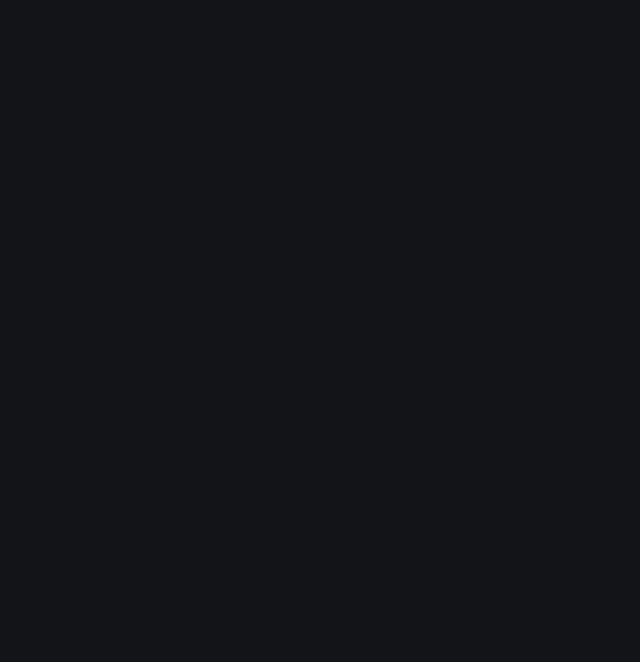
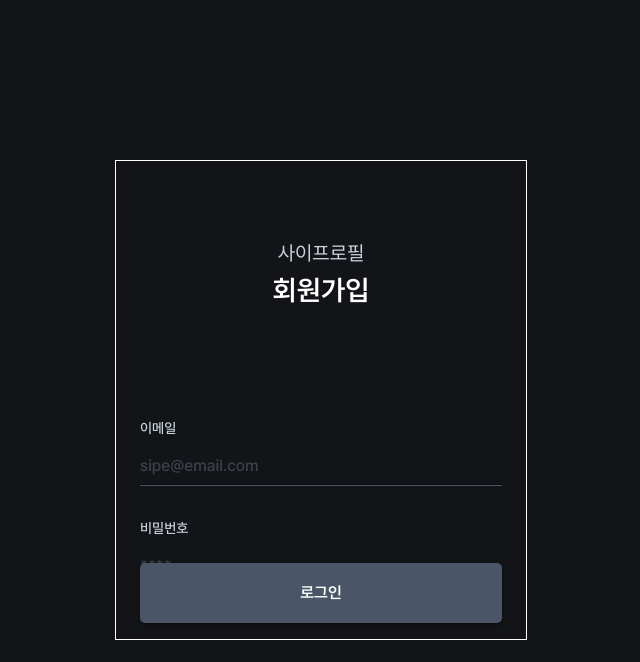
Before and after one commit to sipe-team/sipethon-3_6_siprofile_web, a React (Vite) app in the folder siprofile_web/: page /sign-in in a window 1280 px wide. Before the commit this address had no page. Shown: the top 662 px of the page, without its empty margins (319-959 px from the left). Built offline with nearby package versions, Linux system fonts and the light colour scheme.

Commit message:
feature: 로그인 화면 1차 UI 구현

```diff
--- /dev/null
+++ b/siprofile_web/src/components/Form.tsx
@@ -0,0 +1,30 @@
+import styled from '@emotion/styled';
+import { Typography, TextField, TextFieldProps, Theme } from '@mui/material';
+
+const FormLabel = styled(Typography, { shouldForwardProp: (props) => props !== 'isFocused' })<{
+  isFocused?: boolean;
+}>(({ theme, isFocused }) => {
+  const { palette } = theme as Theme;
+  return {
+    marginBottom: '8px',
+    color: isFocused ? palette.primary.main : palette.grey[600],
+  };
+});
+
+type FormProps = {
+  isFocused?: boolean;
+  label: string;
+} & Omit<TextFieldProps, 'label'>;
+
+const Form = ({ isFocused, label, ...props }: FormProps) => {
+  return (
+    <>
+      <FormLabel variant="body2" isFocused={isFocused}>
+        {label}
+      </FormLabel>
+      <TextField {...props} fullWidth variant="standard" />
+    </>
+  );
+};
+
+export default Form;
--- a/siprofile_web/src/components/PageContainer.tsx
+++ b/siprofile_web/src/components/PageContainer.tsx
@@ -4,15 +4,18 @@ import { ArrowLeftIcon } from '../assets';
 
 type PageContainerProps = {
   children: ReactElement | ReactElement[];
+  pageHistory: Array<ReactElement | ReactElement[]>;
 };
 
-const PageContainer = ({ children }: PageContainerProps) => {
+const PageContainer = ({ pageHistory, children }: PageContainerProps) => {
   return (
     <Box display={'flex'} flexDirection={'column'} alignItems={'center'}>
       <Box width="100%" height="64px" p="16px 24px">
-        <IconButton>
-          <ArrowLeftIcon />
-        </IconButton>
+        {pageHistory.length !== 0 && (
+          <IconButton>
+            <ArrowLeftIcon />
+          </IconButton>
+        )}
       </Box>
       {children}
     </Box>
--- a/siprofile_web/src/pages/HomePage.tsx
+++ b/siprofile_web/src/pages/HomePage.tsx
@@ -9,7 +9,7 @@ const HomePage = () => {
   const navigate = useNavigate();
 
   return (
-    <PageContainer>
+    <PageContainer pageHistory={[]}>
       <PageDescription
         pageTitle="사이프로필"
         pageSubTitle="당신만의 특별한 프로필을 만들어보세요"
--- /dev/null
+++ b/siprofile_web/src/pages/SignInPage.tsx
@@ -0,0 +1,25 @@
+import { FloatingButtonContainer } from '../styled/layout';
+import { ContainedSecondaryButton } from '../styled/button';
+import PageContainer from '../components/PageContainer';
+import PageDescription from '../components/PageDescription';
+import { Box } from '@mui/material';
+import Form from '../components/Form';
+
+const SignInPage = () => {
+  return (
+    <PageContainer pageHistory={[]}>
+      <PageDescription pageTitle="회원가입" pageSubTitle="사이프로필" boxProps={{ mb: '79px' }} />
+      <Box width="100%" p="16px 24px">
+        <Form placeholder="sipe@email.com" type="email" label="이메일" />
+      </Box>
+      <Box width="100%" p="16px 24px">
+        <Form placeholder="****" type="password" label="비밀번호" />
+      </Box>
+      <FloatingButtonContainer>
+        <ContainedSecondaryButton>로그인</ContainedSecondaryButton>
+      </FloatingButtonContainer>
+    </PageContainer>
+  );
+};
+
+export default SignInPage;
--- a/siprofile_web/src/router/index.tsx
+++ b/siprofile_web/src/router/index.tsx
@@ -2,6 +2,7 @@ import { BrowserRouter, Route, Routes } from 'react-router-dom';
 import TestPage from '../pages/TestPage';
 import Layout from '../pages/Layout';
 import HomePage from '../pages/HomePage';
+import SignInPage from '../pages/SignInPage';
 
 const Router = () => {
   return (
@@ -9,6 +10,7 @@ const Router = () => {
       <Routes>
         <Route path="/" element={<Layout />}>
           <Route path="/" element={<HomePage />} />
+          <Route path="/sign-in" element={<SignInPage />} />
           <Route path="/test" element={<TestPage />} />
         </Route>
       </Routes>
--- a/siprofile_web/src/theme.ts
+++ b/siprofile_web/src/theme.ts
@@ -21,6 +21,9 @@ const theme = createTheme({
       '700': '#E2E8F0',
       '800': '#EDF2F7',
       '900': '#F7FAFC',
+    },
+    error: {
+      main: '#FF334B',
     },
   },
   breakpoints: {
@@ -90,6 +93,25 @@ const theme = createTheme({
         },
       },
     },
+    MuiInputBase: {
+      styleOverrides: {
+        input: {
+          padding: '8px 0px',
+          color: '#FFFFFF',
+          fontSize: '16px',
+          '&::placeholder': {
+            color: '#718096',
+          },
+        },
+      },
+    },
+    MuiTextField: {
+      styleOverrides: {
+        root: {
+          borderBottom: '1px solid #4A5568',
+        },
+      },
+    },
   },
 });
 
```
